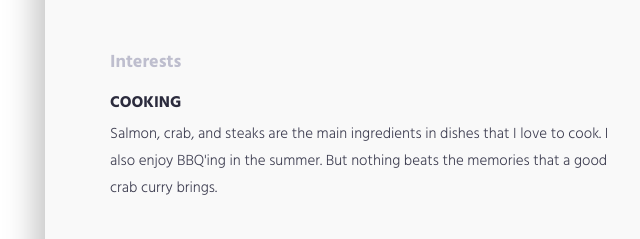
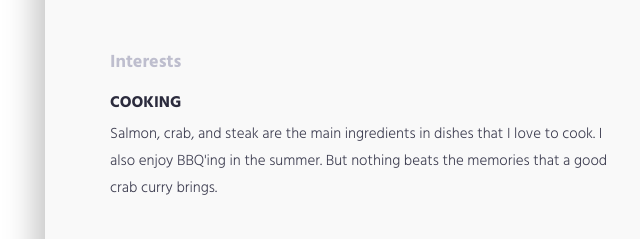
Before and after one commit to gigatexal/gigatexal.github.io, a plain HTML site: page index.html in a window 1280 px wide. Shown: the part 4408-4647 px from the top of the page, 595-1235 px from the left. Drawn offline with nearby package versions, Linux system fonts and the light colour scheme.

Commit message:
Update index.html

```diff
--- a/index.html
+++ b/index.html
@@ -972,7 +972,7 @@ button:focus,
                 <div class="content-item">
                     <h3>Cooking</h3>
 
-                    <p>Salmon, crab, and steaks are the main ingredients in dishes that I love to cook. I also enjoy BBQ'ing in the summer. But nothing beats the memories that a good crab curry brings.</p>
+                    <p>Salmon, crab, and steak are the main ingredients in dishes that I love to cook. I also enjoy BBQ'ing in the summer. But nothing beats the memories that a good crab curry brings.</p>
                 </div>
                 <div class="content-item">
                     <h3>Building Computers</h3>
```
